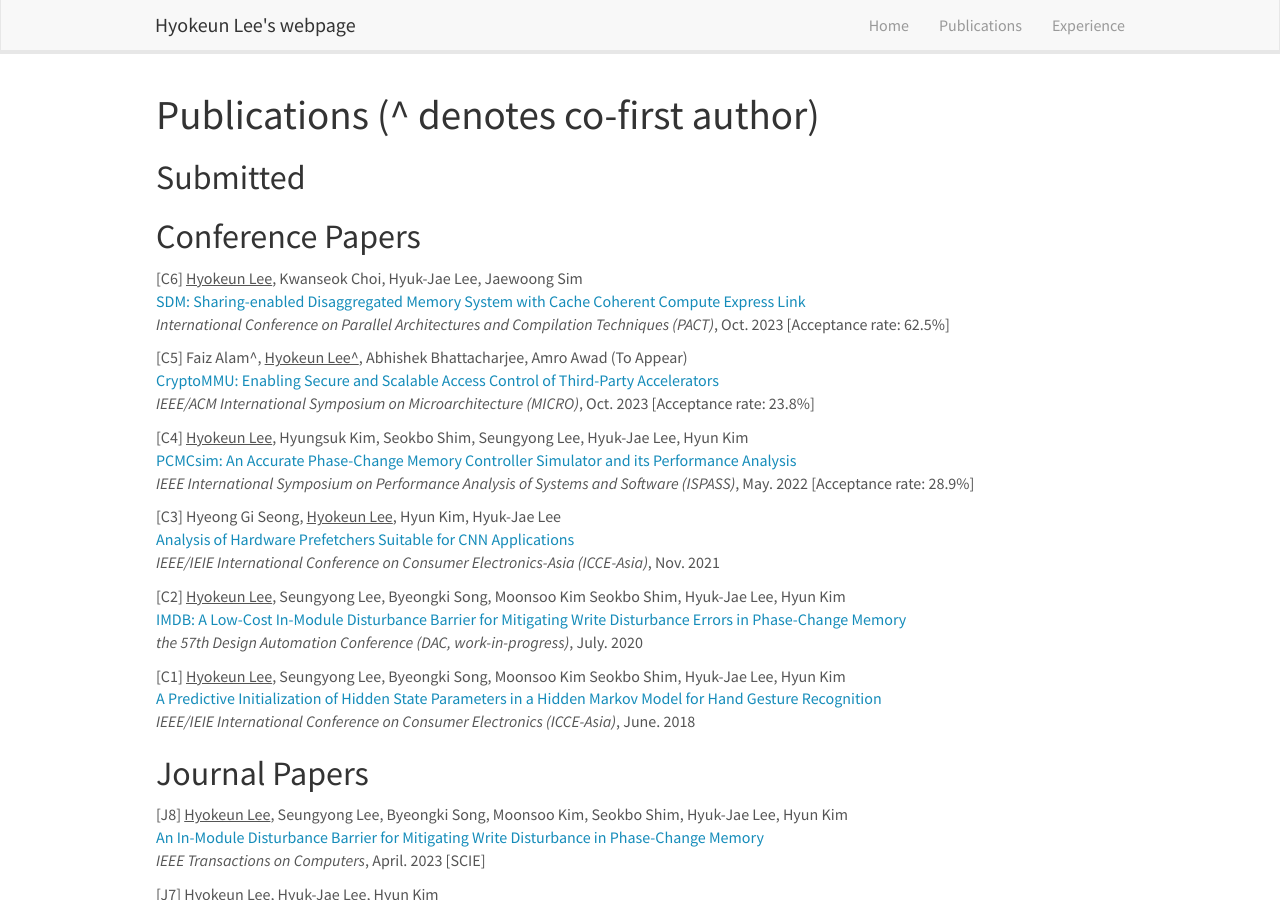
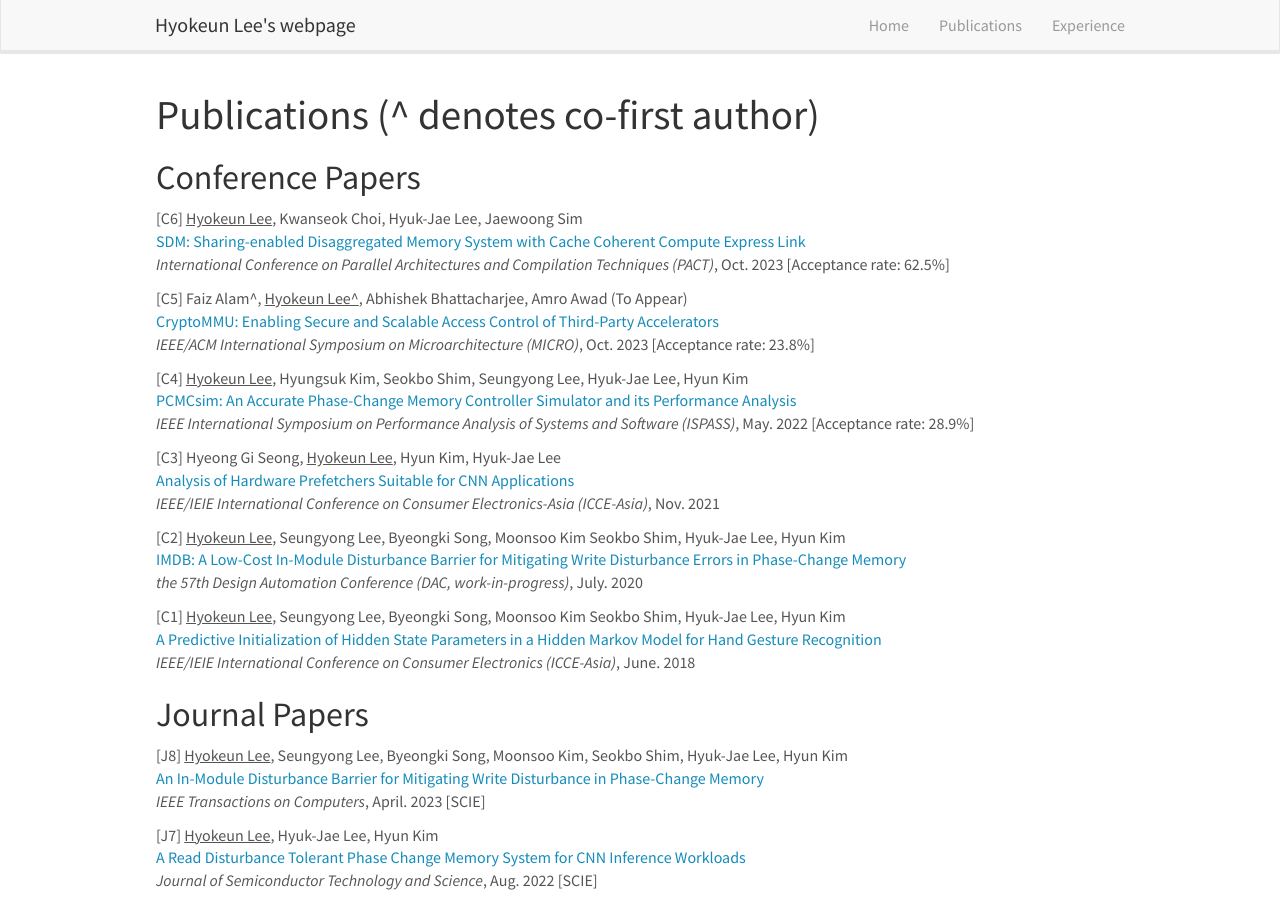
Before and after one commit to La-tale/sms.github.io, a Jekyll site: the page built from _pages/publications.md, in a window 1280 px wide and 900 px high. Built offline with Jekyll 4.4.1, drawn with Linux system fonts in a browser that asks for light colours; nearby versions of some CDN libraries.

Commit message:
updated page

```diff
--- a/_pages/publications.md
+++ b/_pages/publications.md
@@ -6,16 +6,15 @@ sitemap: false
 permalink: /publications/
 ---
 
-
-# Publications (^ denotes co-first author)
-
-## Submitted
 <!--
+# Submitted
 {% for publi in site.data.publist_submit %}
   {{ publi.label }} {{ publi.authors }} <br />
   <em>{{ publi.issue }}</em>, {{ publi.year }}
 {% endfor %}
 -->
+
+# Publications (^ denotes co-first author)
 
 ## Conference Papers
 {% for publi in site.data.publist_conference %}
@@ -31,7 +30,6 @@ permalink: /publications/
   <a href="{{ publi.tlink }}">{{ publi.title }}</a> <br />
   <em>{{ publi.issue }}</em>, {{ publi.year }} {{ publi.tier }}
 {% endfor %}
-
 
 ## Patents
 {% for publi in site.data.publist_patent %}
```
Also changed, not shown: 1 other file.
